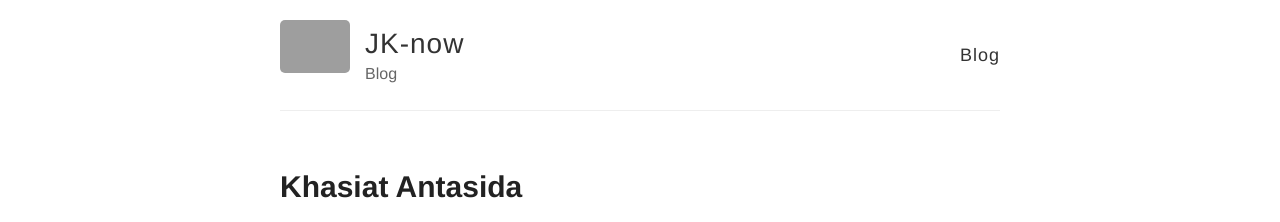
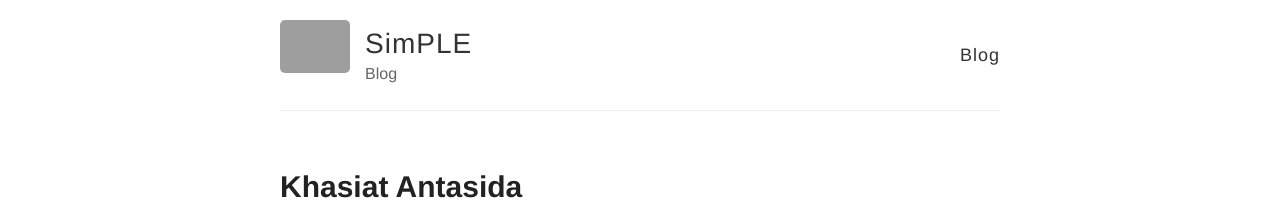
Before and after one commit to fortunetold/simple, a Jekyll site: the page built from index.html, in a window 1280 px wide. Shown: the top 222 px of the page. Built offline with Jekyll 4.4.1, drawn with Linux system fonts in a browser that asks for light colours; the list of posts is cut into pages by our own code; grey boxes are pictures that could not be loaded.

Commit message:
Update _config.yml

```diff
--- a/_config.yml
+++ b/_config.yml
@@ -3,7 +3,7 @@
 #
 
 # Name of your site (displayed in the header)
-name: JK-now
+name: SimPLE
 
 # Short bio or description (displayed in the header)
 description: Blog
```
